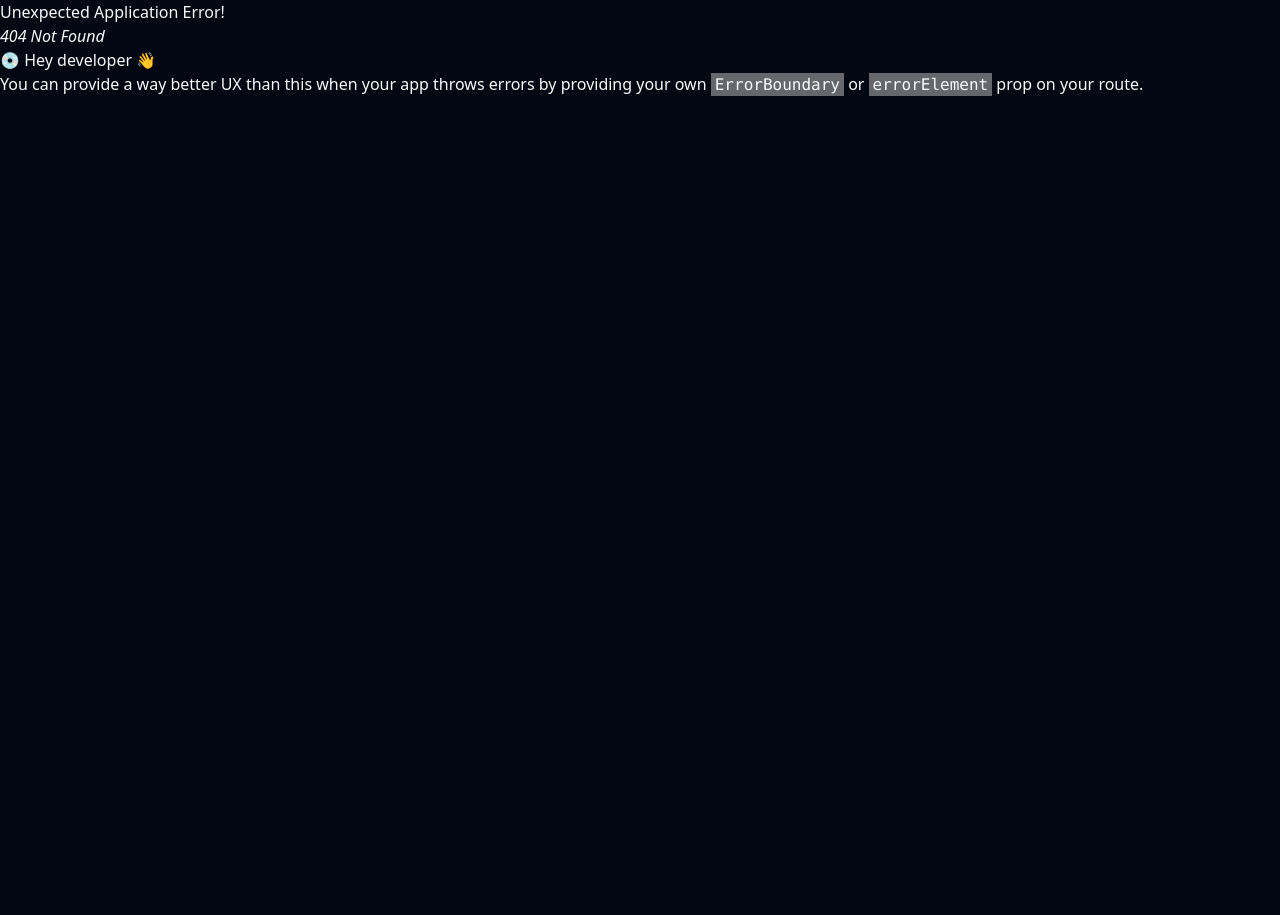
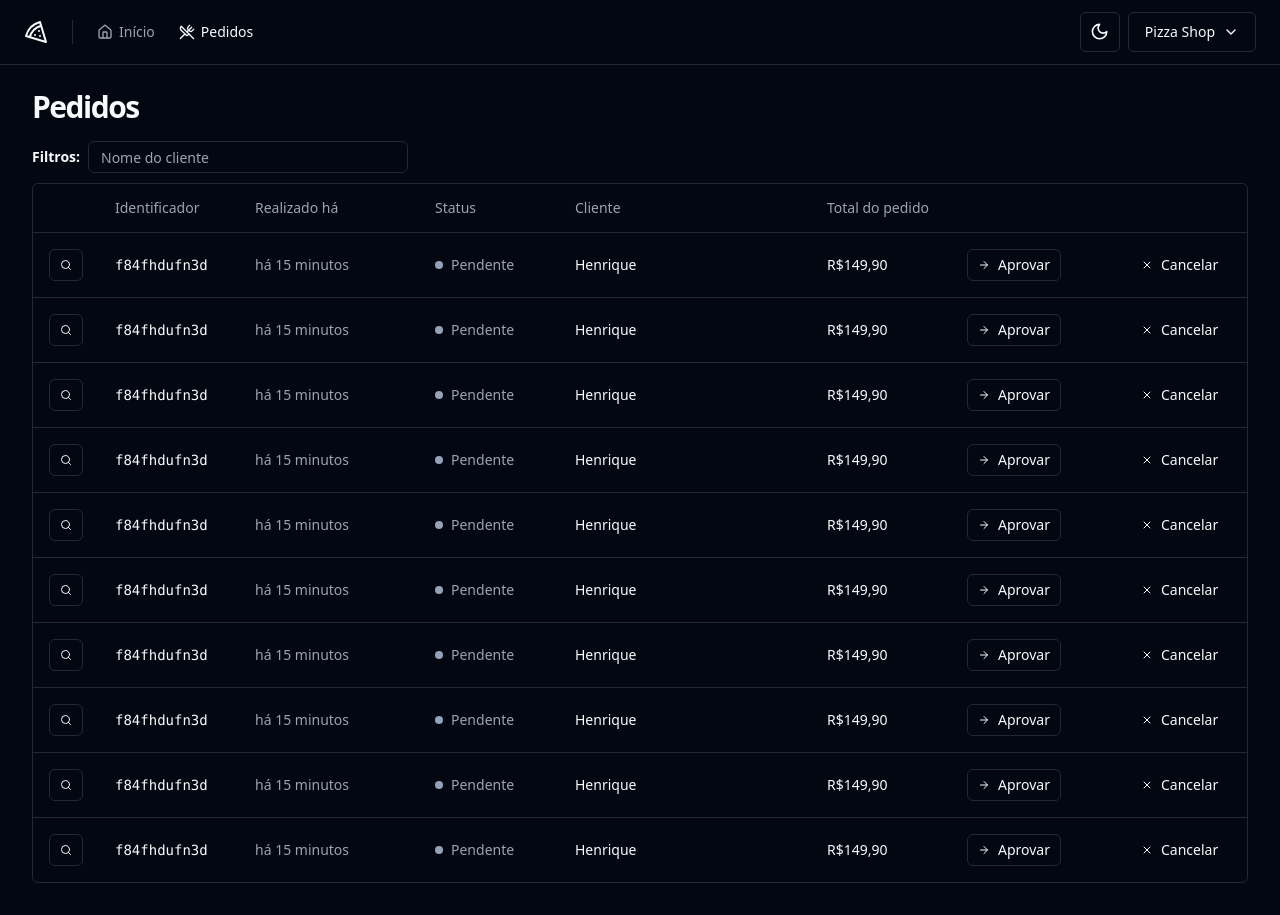
Before and after one commit to kyohenr/pizza-shop, a React (Vite) app: page /orders in a window 1280 px wide. Before the commit this address had no page. Before the commit the page ends 800 px from the top, so only its background shows below. Built offline with nearby package versions, Linux system fonts and the light colour scheme.

Commit message:
Páginas e componentes (UI) - Página: Listagem de pedidos

```diff
--- a/src/components/ui/button.tsx
+++ b/src/components/ui/button.tsx
@@ -22,6 +22,7 @@
       size: {
         default: 'h-10 px-4 py-2',
         sm: 'h-9 rounded-md px-3',
+        xs: 'h-8 px-2.5',
         lg: 'h-11 rounded-md px-8',
         icon: 'h-10 w-10',
       },
--- /dev/null
+++ b/src/components/ui/table.tsx
@@ -0,0 +1,117 @@
+import * as React from 'react'
+
+import { cn } from '@/lib/utils'
+
+const Table = React.forwardRef<
+  HTMLTableElement,
+  React.HTMLAttributes<HTMLTableElement>
+>(({ className, ...props }, ref) => (
+  <div className="relative w-full overflow-auto">
+    <table
+      ref={ref}
+      className={cn('w-full caption-bottom text-sm', className)}
+      {...props}
+    />
+  </div>
+))
+Table.displayName = 'Table'
+
+const TableHeader = React.forwardRef<
+  HTMLTableSectionElement,
+  React.HTMLAttributes<HTMLTableSectionElement>
+>(({ className, ...props }, ref) => (
+  <thead ref={ref} className={cn('[&_tr]:border-b', className)} {...props} />
+))
+TableHeader.displayName = 'TableHeader'
+
+const TableBody = React.forwardRef<
+  HTMLTableSectionElement,
+  React.HTMLAttributes<HTMLTableSectionElement>
+>(({ className, ...props }, ref) => (
+  <tbody
+    ref={ref}
+    className={cn('[&_tr:last-child]:border-0', className)}
+    {...props}
+  />
+))
+TableBody.displayName = 'TableBody'
+
+const TableFooter = React.forwardRef<
+  HTMLTableSectionElement,
+  React.HTMLAttributes<HTMLTableSectionElement>
+>(({ className, ...props }, ref) => (
+  <tfoot
+    ref={ref}
+    className={cn(
+      'border-t bg-muted/50 font-medium [&>tr]:last:border-b-0',
+      className,
+    )}
+    {...props}
+  />
+))
+TableFooter.displayName = 'TableFooter'
+
+const TableRow = React.forwardRef<
+  HTMLTableRowElement,
+  React.HTMLAttributes<HTMLTableRowElement>
+>(({ className, ...props }, ref) => (
+  <tr
+    ref={ref}
+    className={cn(
+      'border-b transition-colors hover:bg-muted/50 data-[state=selected]:bg-muted',
+      className,
+    )}
+    {...props}
+  />
+))
+TableRow.displayName = 'TableRow'
+
+const TableHead = React.forwardRef<
+  HTMLTableCellElement,
+  React.ThHTMLAttributes<HTMLTableCellElement>
+>(({ className, ...props }, ref) => (
+  <th
+    ref={ref}
+    className={cn(
+      'h-12 px-4 text-left align-middle font-medium text-muted-foreground [&:has([role=checkbox])]:pr-0',
+      className,
+    )}
+    {...props}
+  />
+))
+TableHead.displayName = 'TableHead'
+
+const TableCell = React.forwardRef<
+  HTMLTableCellElement,
+  React.TdHTMLAttributes<HTMLTableCellElement>
+>(({ className, ...props }, ref) => (
+  <td
+    ref={ref}
+    className={cn('p-4 align-middle [&:has([role=checkbox])]:pr-0', className)}
+    {...props}
+  />
+))
+TableCell.displayName = 'TableCell'
+
+const TableCaption = React.forwardRef<
+  HTMLTableCaptionElement,
+  React.HTMLAttributes<HTMLTableCaptionElement>
+>(({ className, ...props }, ref) => (
+  <caption
+    ref={ref}
+    className={cn('mt-4 text-sm text-muted-foreground', className)}
+    {...props}
+  />
+))
+TableCaption.displayName = 'TableCaption'
+
+export {
+  Table,
+  TableHeader,
+  TableBody,
+  TableFooter,
+  TableHead,
+  TableRow,
+  TableCell,
+  TableCaption,
+}
--- /dev/null
+++ b/src/pages/app/orders/orders.tsx
@@ -0,0 +1,89 @@
+import { ArrowRight, Search, X } from 'lucide-react'
+import { Helmet } from 'react-helmet-async'
+
+import { Button } from '@/components/ui/button'
+import { Input } from '@/components/ui/input'
+import {
+  Table,
+  TableBody,
+  TableCell,
+  TableHead,
+  TableHeader,
+  TableRow,
+} from '@/components/ui/table'
+
+export function Orders() {
+  return (
+    <>
+      <Helmet title="Pedidos" />
+      <div className="flex flex-col gap-4">
+        <h1 className="text-3xl font-bold tracking-tighter">Pedidos</h1>
+      </div>
+      <div className="space-y-2.5">
+        <form className="flex items-center gap-2">
+          <span className="text-sm font-semibold">Filtros:</span>
+          <Input placeholder="Nome do cliente" className="h-8 w-[320px]" />
+        </form>
+
+        <div className="rounded-md border">
+          <Table>
+            <TableHeader>
+              <TableRow>
+                <TableHead className="w-[64px]"></TableHead>
+                <TableHead className="w-[140px]">Identificador</TableHead>
+                <TableHead className="w-[180px]">Realizado há</TableHead>
+                <TableHead className="w-[140px]">Status</TableHead>
+                <TableHead>Cliente</TableHead>
+                <TableHead className="w-[140px]">Total do pedido</TableHead>
+                <TableHead className="w-[164px]"></TableHead>
+                <TableHead className="w-[132px]"></TableHead>
+              </TableRow>
+            </TableHeader>
+            <TableBody>
+              {Array.from({ length: 10 }).map((_, i) => {
+                return (
+                  <TableRow key={i}>
+                    <TableCell>
+                      <Button variant="outline" size="xs">
+                        <Search className="h-3 w-3" />
+                        <span className="sr-only">Detalhes do pedido</span>
+                      </Button>
+                    </TableCell>
+                    <TableCell className="font-mono font-medium">
+                      f84fhdufn3d
+                    </TableCell>
+                    <TableCell className="text-muted-foreground">
+                      há 15 minutos
+                    </TableCell>
+                    <TableCell>
+                      <div className="flex items-center gap-2">
+                        <span className="h-2 w-2 rounded-full bg-slate-400"></span>
+                        <span className="font-medium text-muted-foreground">
+                          Pendente
+                        </span>
+                      </div>
+                    </TableCell>
+                    <TableCell className="font-medium">Henrique</TableCell>
+                    <TableCell className="font-medium">R$149,90</TableCell>
+                    <TableCell>
+                      <Button variant="outline" size="xs">
+                        <ArrowRight className="mr-2 h-3 w-3" />
+                        Aprovar
+                      </Button>
+                    </TableCell>
+                    <TableCell>
+                      <Button variant="ghost" size="xs">
+                        <X className="mr-2 h-3 w-3" />
+                        Cancelar
+                      </Button>
+                    </TableCell>
+                  </TableRow>
+                )
+              })}
+            </TableBody>
+          </Table>
+        </div>
+      </div>
+    </>
+  )
+}
--- a/src/routes.tsx
+++ b/src/routes.tsx
@@ -3,6 +3,7 @@
 import { AppLayout } from './pages/_layouts/app'
 import { AuthLayout } from './pages/_layouts/auth'
 import { Dashboard } from './pages/app/dashboard'
+import { Orders } from './pages/app/orders/orders'
 import { SignIn } from './pages/auth/sign-in'
 import { SignUp } from './pages/auth/sign-up'
 
@@ -10,7 +11,10 @@
   {
     path: '/',
     element: <AppLayout />,
-    children: [{ path: '/', element: <Dashboard /> }],
+    children: [
+      { path: '/', element: <Dashboard /> },
+      { path: '/orders', element: <Orders /> },
+    ],
   },
   {
     path: '/',
```
